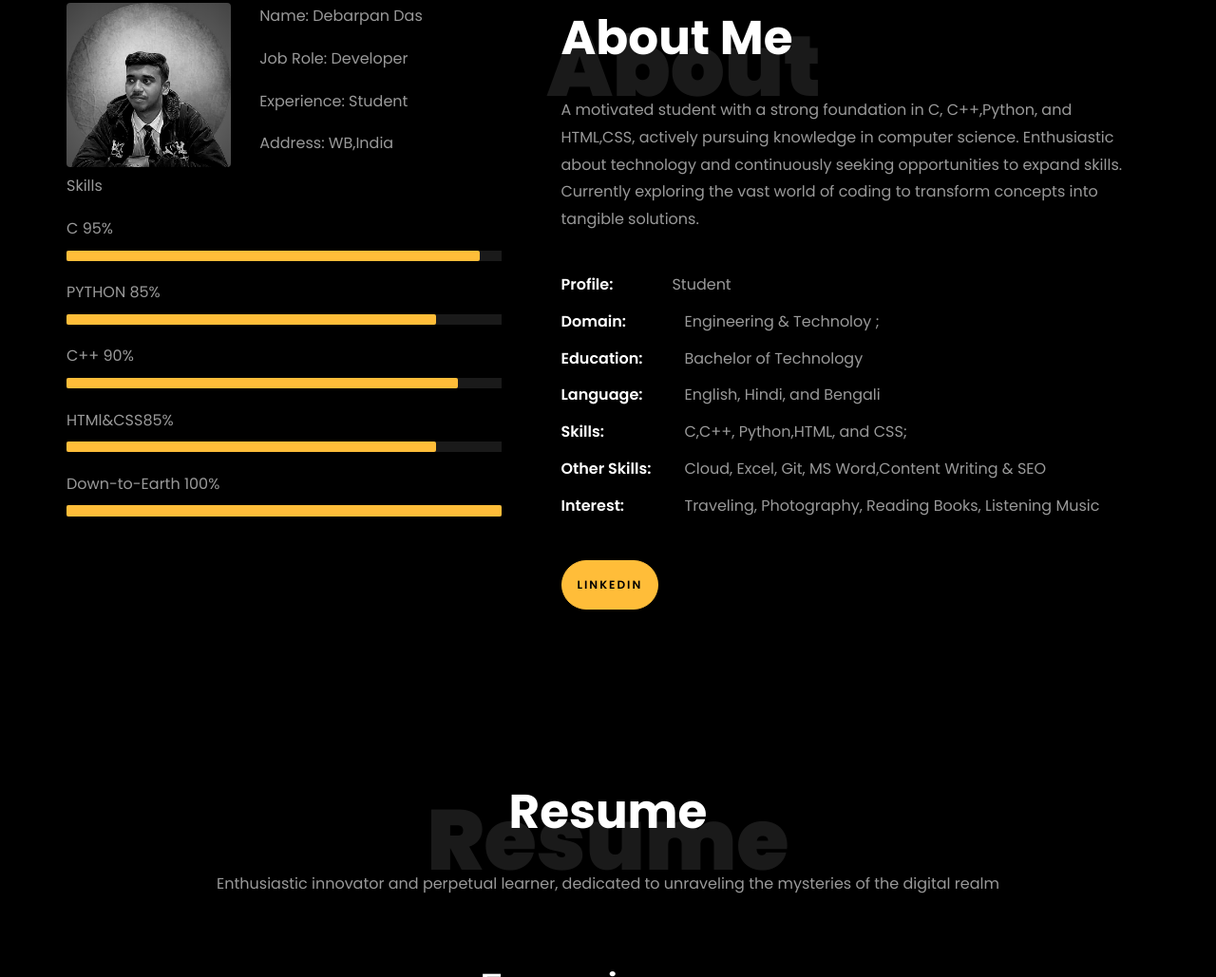
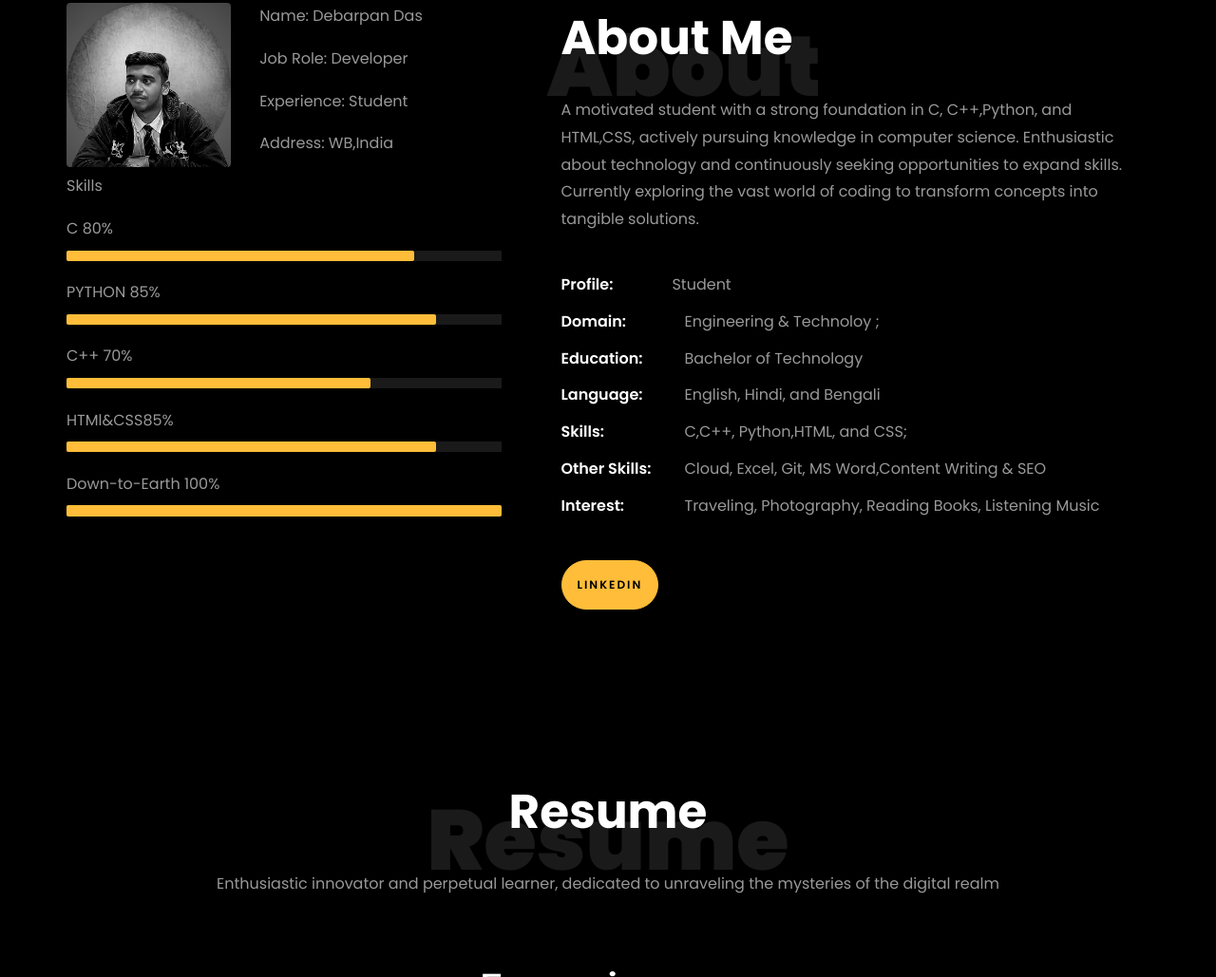
Before and after one commit to debarpan001/Portfolio_, a plain HTML site: page index.html in a window 1280 px wide. Shown: the part 859-1888 px from the top of the page at 95% size. Drawn offline with Linux system fonts and the light colour scheme; animation ran at ten frames a second; files whose address does not match are found by name.

Commit message:
Modify Skills

```diff
--- a/index.html
+++ b/index.html
@@ -229,9 +229,9 @@
 
 								<div class="skill-mf">
 									<p class="title-s">Skills</p>
-									<span>C</span> <span class="pull-right">95%</span>
+									<span>C</span> <span class="pull-right">80%</span>
 									<div class="progress">
-										<div class="progress-bar" role="progressbar" style="width: 95%;" aria-valuenow="90" aria-valuemin="0"
+										<div class="progress-bar" role="progressbar" style="width: 80%;" aria-valuenow="80" aria-valuemin="0"
 											aria-valuemax="100"></div>
 									</div>
 
@@ -241,9 +241,9 @@
 											aria-valuemax="100"></div>
 									</div>
 
-									<span>C++</span> <span class="pull-right">90%</span>
+									<span>C++</span> <span class="pull-right">70%</span>
 									<div class="progress">
-										<div class="progress-bar" role="progressbar" style="width: 90%" aria-valuenow="70" aria-valuemin="0"
+										<div class="progress-bar" role="progressbar" style="width: 70%" aria-valuenow="70" aria-valuemin="0"
 											aria-valuemax="100"></div>
 									</div>
 
```
